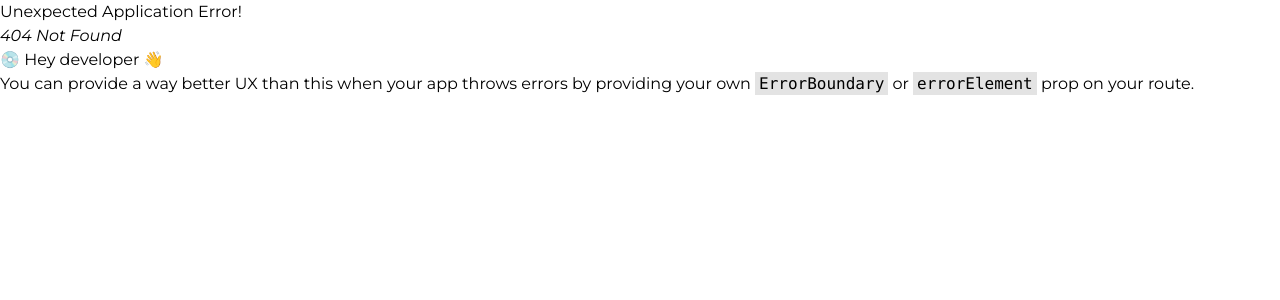
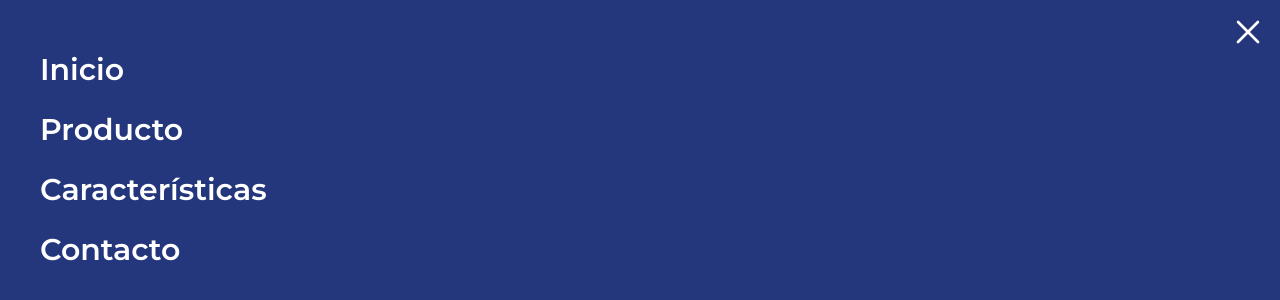
Before and after one commit to aencardenas/zoluziona-front, a React (Vite) app: page /menu in a window 1280 px wide. Before the commit this address had no page. Shown: the top 300 px of the page. Built offline with nearby package versions, Linux system fonts and the light colour scheme.

Commit message:
feat: footer position fixed

```diff
--- a/index.html
+++ b/index.html
@@ -7,7 +7,7 @@
     <title>Vite + React</title>
   </head>
   <body class="m-0 p-0 box-border font-montserrat">
-    <div id="root"></div>
+    <div id="root" class="flex flex-col min-h-screen"></div>
     <script type="module" src="/src/main.jsx"></script>
   </body>
 </html>
--- a/src/App.jsx
+++ b/src/App.jsx
@@ -2,6 +2,7 @@ import { createBrowserRouter, RouterProvider } from "react-router-dom"
 import Home from "./pages/Home";
 import Product from "./pages/Product";
 import Contact from "./pages/Contact";
+import MenuMobile from "./utils/MenuMobile";
 
 function App() {
 
@@ -9,7 +10,8 @@ function App() {
   const browserRouter = createBrowserRouter([
     { path: '/home', element: <Home /> },
     { path: '/product', element: <Product /> },
-    { path: '/contact', element: <Contact /> }
+    { path: '/contact', element: <Contact /> },
+    { path: '/menu', element: <MenuMobile /> }
 
   ])
   return (
--- a/src/utils/Footer.jsx
+++ b/src/utils/Footer.jsx
@@ -4,7 +4,7 @@ export default function Footer() {
 
     return (
         <>
-            <footer className="bg-black-100 px-2 py-3">
+            <footer className="bg-black-100 px-2 py-3 mt-auto">
                 <div className="flex justify-between items-center">
                     <div>
                         <p className="flex flex-col text-white text-center text-sm ml-2">Necesitas ayuda? <strong>Contáctanos</strong></p>
--- /dev/null
+++ b/src/utils/MenuMobile.jsx
@@ -0,0 +1,32 @@
+export default function MenuMobile() {
+  return (
+    <>
+      <div className="h-screen bg-blue-85 flex flex-col">
+        <svg
+          className="w-[40px] h-[40px] text-white self-end mt-3 mr-3"
+          aria-hidden="true"
+          xmlns="http://www.w3.org/2000/svg"
+          width="24"
+          height="24"
+          fill="none"
+          viewBox="0 0 24 24"
+        >
+          <path
+            stroke="currentColor"
+            strokeLinecap="round"
+            strokeLinejoin="round"
+            strokeWidth="1.6"
+            d="M6 18 17.94 6M18 18 6.06 6"
+          />
+        </svg>
+
+        <div className="text-white flex flex-col gap-6 text-3xl font-semibold pl-10">
+          <p>Inicio</p>
+          <p>Producto</p>
+          <p>Características</p>
+          <p>Contacto</p>
+        </div>
+      </div>
+    </>
+  );
+}
```
